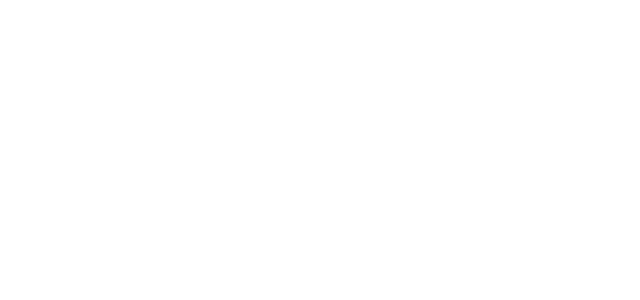
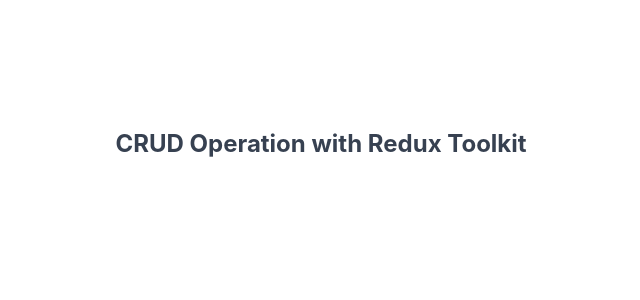
Before and after one commit to ShamimHosen75/Crud-Operation-with-Redux-Toolkit, a React (Create React App) app: page / in a window 1280 px wide. Shown: the top 300 px of the page, without its empty margins (319-959 px from the left). Built offline with nearby package versions, Linux system fonts and the light colour scheme.

Commit message:
Some changed

```diff
--- a/src/App.js
+++ b/src/App.js
@@ -3,8 +3,9 @@
 
 function App() {
   return (
-    <div>
-      <UserList></UserList>
+    <div className='container mx-auto px-2 max-w-5xl pt-10 md:pt-32'>
+      <h1 className='text-center font-bold text-2xl text-gray-700'>CRUD Operation with Redux Toolkit</h1>
+      <UserList />
     </div>
   );
 }
```
Also changed, not shown: src/Features/Users/UserList.js (renamed from src/Features/Users/UserList.jsx).
